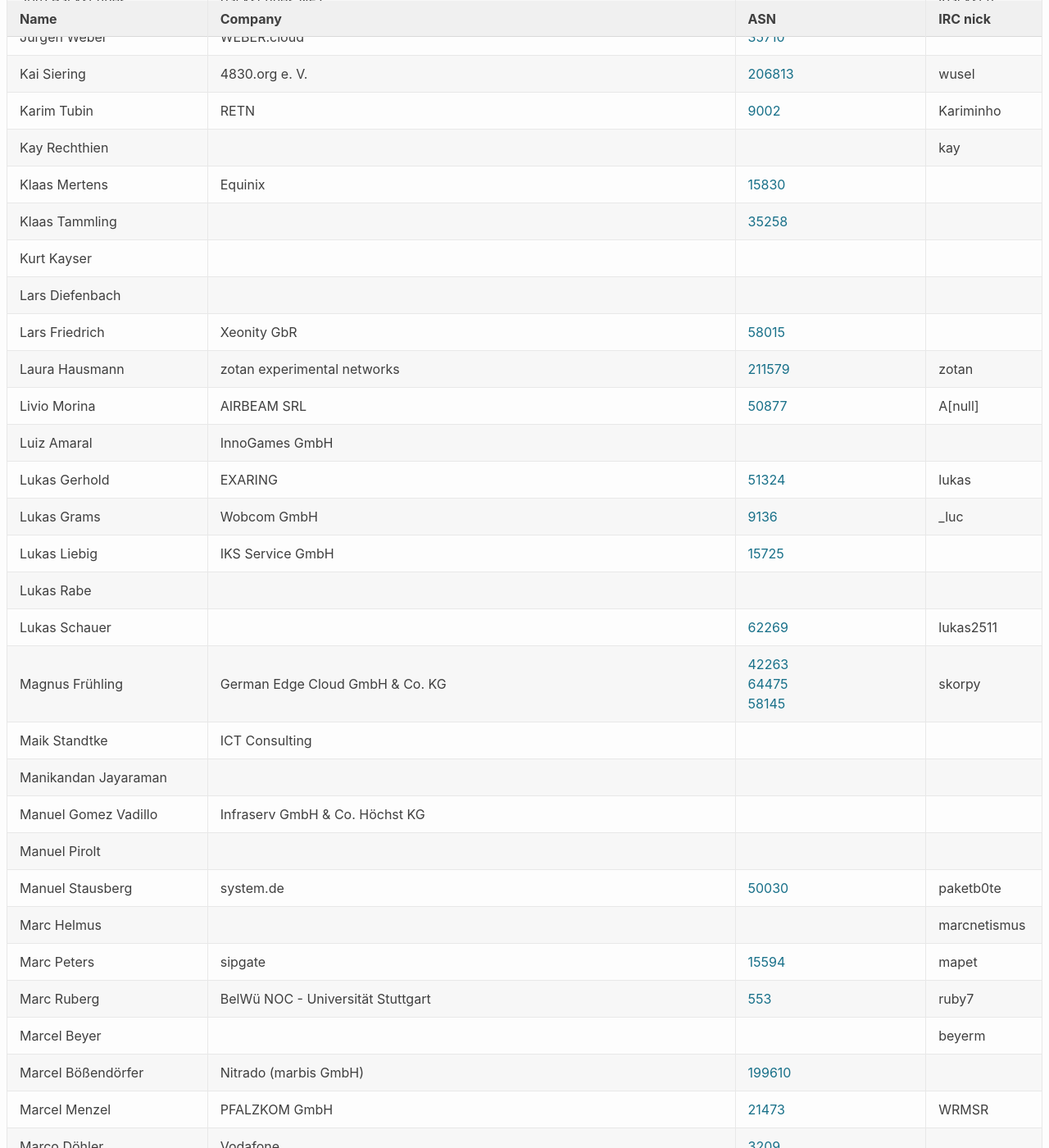
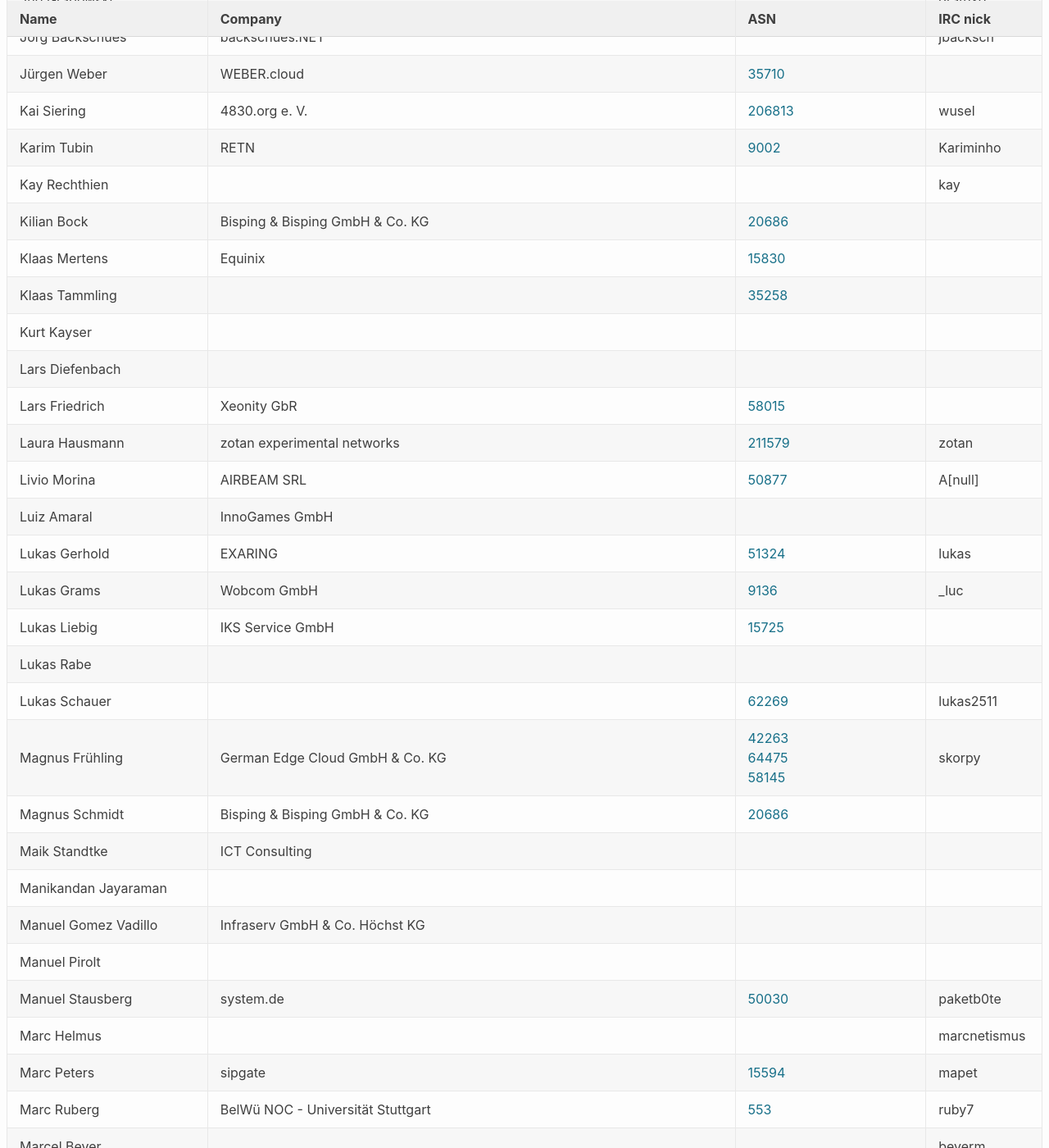
Before and after one commit to denog/pretix-attendeelist, a Jekyll site: the page built from denog13/index.markdown, in a window 1280 px wide and 1400 px high, scrolled down 5371 px. Shown: the whole window at 82% size. Built offline with Jekyll 4.4.1, drawn with Linux system fonts in a browser that asks for light colours; some of the changed text lies outside the part shown.

Commit message:
Latest data: Wed Oct 13 13:50:00 UTC 2021

```diff
--- a/_data/attendees_denog13.json
+++ b/_data/attendees_denog13.json
@@ -240,6 +240,12 @@
     "asn": "39702"
   },
   {
+    "name": "Christoph Klein",
+    "company": "Bisping & Bisping GmbH & Co. KG",
+    "irc": null,
+    "asn": "20686"
+  },
+  {
     "name": "Christoph Knörr",
     "company": "komro GmbH",
     "irc": "BurnX",
@@ -720,6 +726,12 @@
     "asn": null
   },
   {
+    "name": "Kilian Bock",
+    "company": "Bisping & Bisping GmbH & Co. KG",
+    "irc": null,
+    "asn": "20686"
+  },
+  {
     "name": "Klaas Mertens",
     "company": "Equinix",
     "irc": null,
@@ -802,6 +814,12 @@
     "company": "German Edge Cloud GmbH & Co. KG",
     "irc": "skorpy",
     "asn": "42263 64475 58145"
+  },
+  {
+    "name": "Magnus Schmidt",
+    "company": "Bisping & Bisping GmbH & Co. KG",
+    "irc": null,
+    "asn": "20686"
   },
   {
     "name": "Maik Standtke",
```
